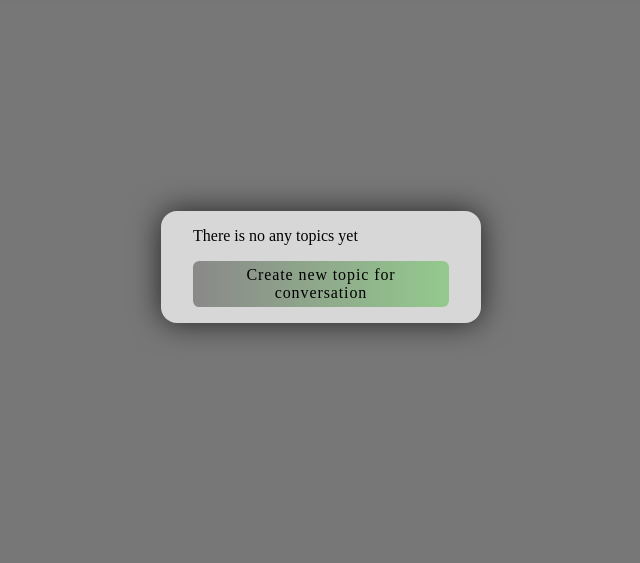
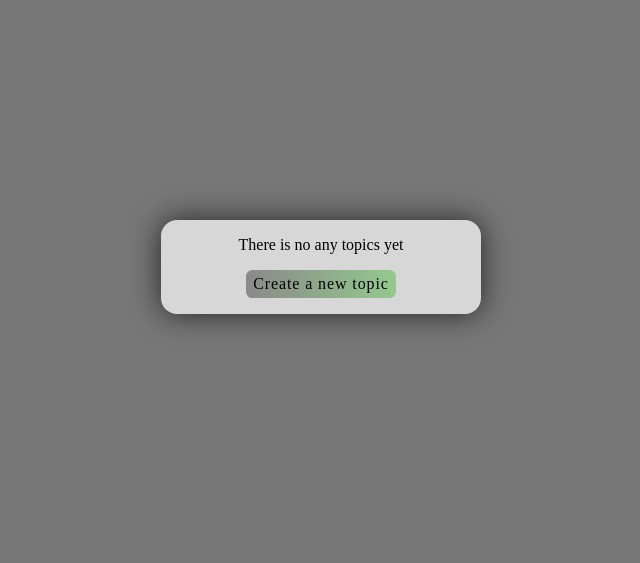
Before and after one commit to AntonSot-Github/Learning-PHP, a PHP site: page / in a window 1280 px wide. Shown: the part 153-716 px from the top of the page, without its empty margins (319-959 px from the left). Run offline with PHP 8.4, Linux system fonts and the light colour scheme.

Commit message:
little changes

```diff
--- a/My.alt.forum_2/css/style.css
+++ b/My.alt.forum_2/css/style.css
@@ -43,12 +43,15 @@
 
 .btn-msg {
   border-radius: 0.4rem;
+  width: -moz-max-content;
+  width: max-content;
+  margin: 0 auto;
 }
 .btn-msg::before {
   right: 0;
 }
 .btn-msg:hover::before {
-  width: 95%;
+  width: 91%;
 }
 
 .btn-grad {
@@ -309,10 +312,12 @@ body {
   text-shadow: 0px 0px 4px #33bc24;
 }
 
-.msg {
+.msg, .topic {
   align-self: center;
   display: flex;
+  text-align: center;
   justify-content: center;
+  align-items: center;
   padding: 1rem 2rem;
   flex-direction: column;
   width: 50%;
@@ -322,24 +327,8 @@ body {
   height: min-content;
   border-radius: 1rem;
 }
+
 .msg p {
-  margin-bottom: 1rem;
-}
-
-.topic {
-  align-self: center;
-  display: flex;
-  justify-content: center;
-  padding: 1rem 2rem;
-  flex-direction: column;
-  width: 50%;
-  background-color: #d8d7d7;
-  box-shadow: 0 0 30px rgba(0, 0, 0, 0.7);
-  height: -moz-min-content;
-  height: min-content;
-  border-radius: 1rem;
-}
-.topic p {
   margin-bottom: 1rem;
 }
 
--- a/My.alt.forum_2/index.php
+++ b/My.alt.forum_2/index.php
@@ -18,13 +18,22 @@
             <?php echo ((isset($_GET['do']) && $_GET['do'] == 'createTopic') ? 'no-display' : 'display')?>">
 
                 <p>There is no any topics yet</p>
-                <a class="link btn btn-grad btn-msg" href="?do=createTopic">Create new topic for conversation</a>
+                <a class="link btn btn-grad btn-msg" href="?do=createTopic">Create a new topic</a>
             </div>
         <?php endif; ?>
 
         <div class="topic <?php echo ((isset($_GET['do']) && $_GET['do'] == 'createTopic') ? 'display' : 'no-display')?>">
 
-            <p>There is no any topics yet</p>
+            <?php if(isset($_SESSION['user'])): ?>
+                <form>
+
+                </form>
+
+            <?php else: ?>
+                    <p>Only autorized users can create new topics. Please log in to our website
+                        <em><a class="link link-underlining_left-to-right link__reg" href="login.php">Login</a></em>
+                    </p>
+            <?php endif; ?>
 
         </div>
 
--- a/My.alt.forum_2/sass/_btn.sass
+++ b/My.alt.forum_2/sass/_btn.sass
@@ -38,10 +38,12 @@
 
 .btn-msg
     border-radius: .4rem
+    width: max-content
+    margin: 0 auto
     &::before
         right: 0
     &:hover::before
-        width: 95%
+        width: 91%
 
 
 
--- a/My.alt.forum_2/sass/style.sass
+++ b/My.alt.forum_2/sass/style.sass
@@ -41,10 +41,12 @@ body
         text-shadow: 0px 0px 4px #33bc24
 
 
-.msg
+.msg, .topic
     align-self: center
     display: flex
+    text-align: center
     justify-content: center
+    align-items: center
     padding: 1rem 2rem
     flex-direction: column
     width: 50%
@@ -52,23 +54,11 @@ body
     box-shadow: 0 0 30px rgba(0, 0, 0, 0.7)
     height: min-content
     border-radius: 1rem
+
+
+.msg
     p
         margin-bottom: 1rem
-
-.topic
-    align-self: center
-    display: flex
-    justify-content: center
-    padding: 1rem 2rem
-    flex-direction: column
-    width: 50%
-    background-color: #d8d7d7
-    box-shadow: 0 0 30px rgba(0, 0, 0, 0.7)
-    height: min-content
-    border-radius: 1rem
-    p
-        margin-bottom: 1rem
-
 
 
 footer
```
Also changed, not shown: 1 other file.
